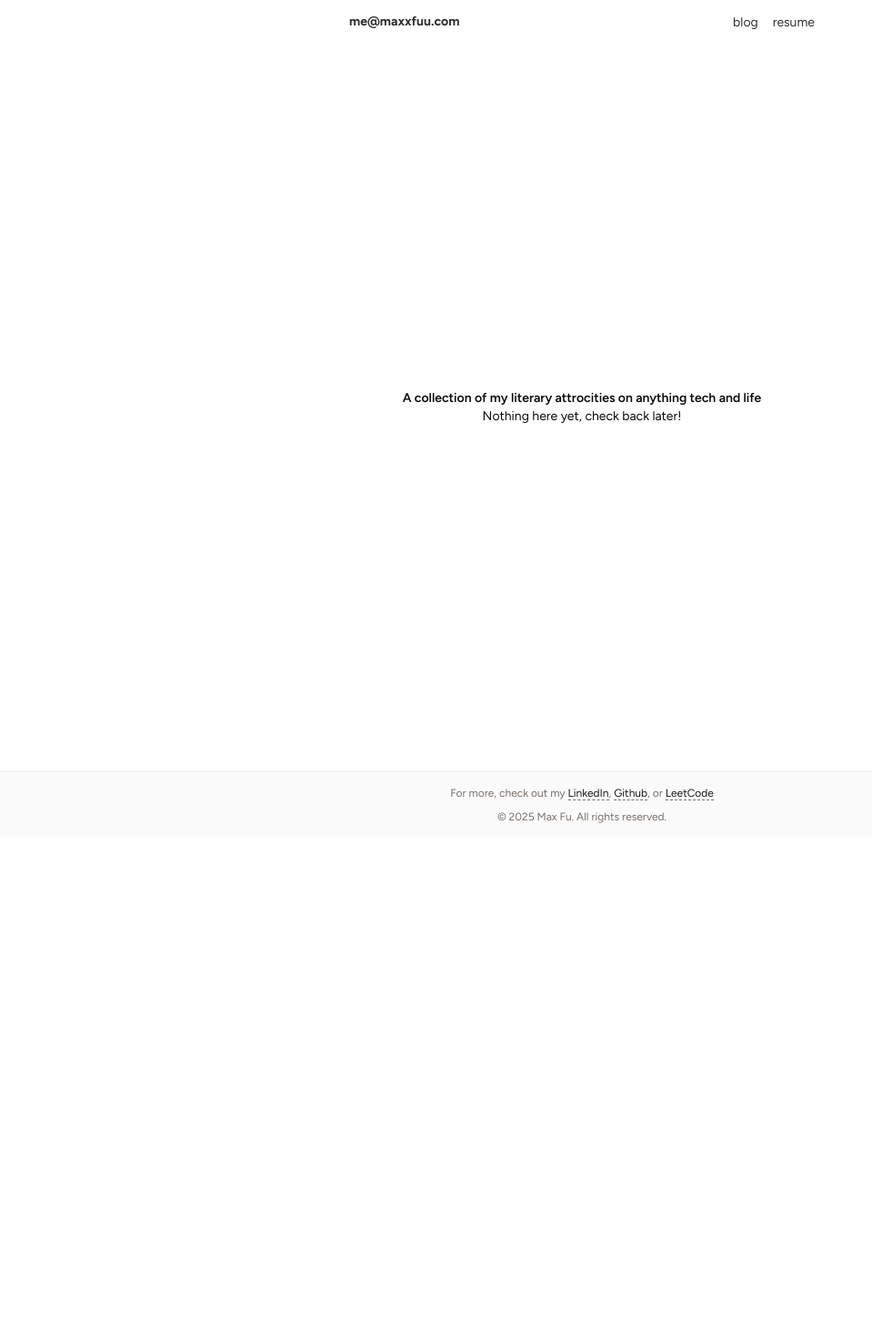
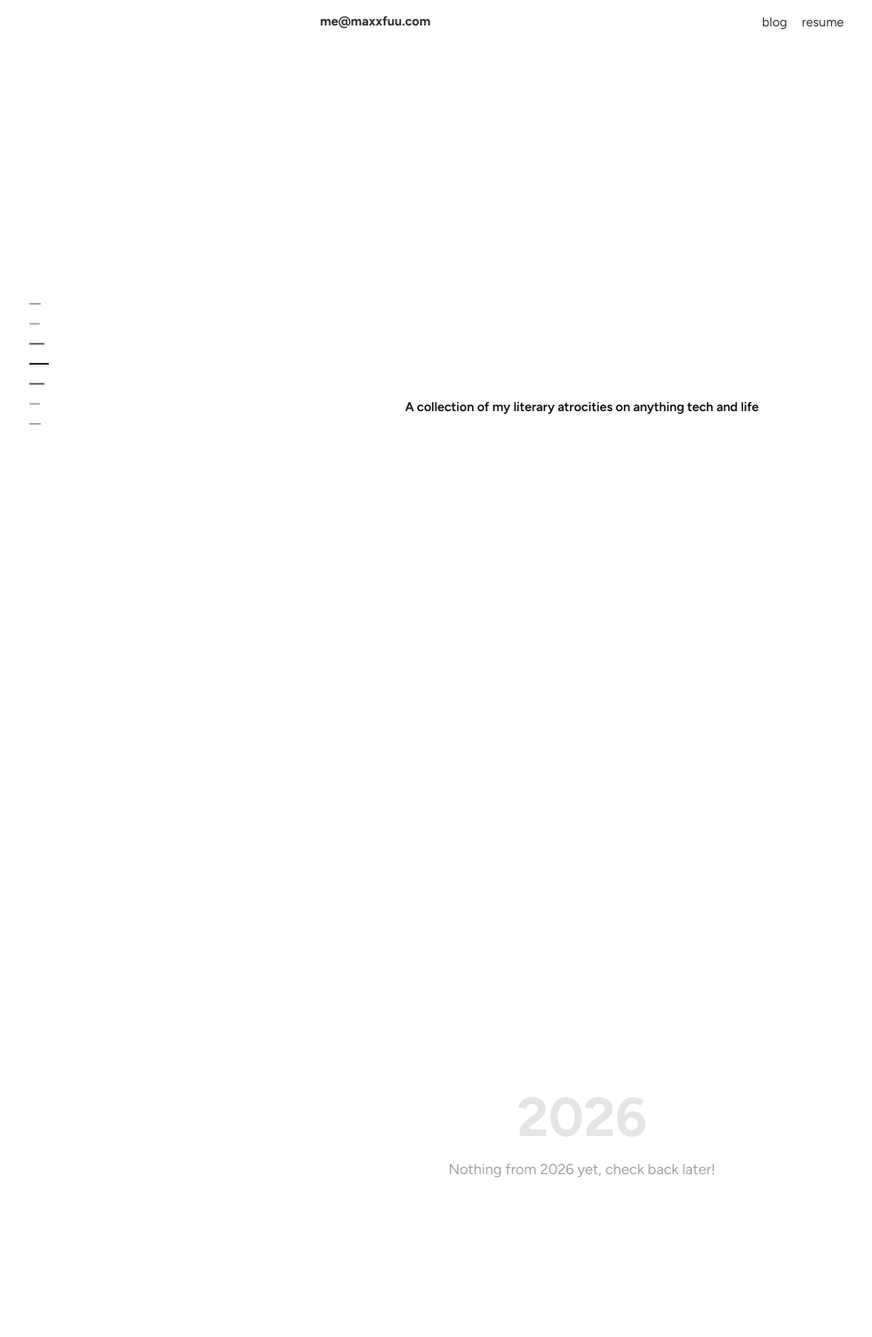
Before and after one commit to maxxfuu/dot-com-v2, a Next.js app: page /blog in a window 1280 px wide. Shown: the top 1470 px of the page at 91% size, without its empty margins (0-959 px from the left). Before the commit the page ends 921 px from the top, so only its background shows below. Built offline with nearby package versions, Linux system fonts and the light colour scheme.

Commit message:
updated hero, and added new blog navigation component.

```diff
--- /dev/null
+++ b/app/blog/components/nav-sidebar.tsx
@@ -0,0 +1,149 @@
+"use client";
+
+import { useState, useEffect, useRef } from "react";
+import { cn } from "@/lib/utils";
+
+interface NavItem {
+  year: number;
+  sectionId: string;
+}
+
+const navItems: NavItem[] = [
+  { year: 2026, sectionId: "section-2026" },
+  { year: 2025, sectionId: "section-2025" },
+  { year: 2024, sectionId: "section-2024" },
+  { year: 2023, sectionId: "section-2023" },
+  { year: 2022, sectionId: "section-2022" },
+  { year: 2021, sectionId: "section-2021" },
+  { year: 2020, sectionId: "section-2020" },
+];
+
+export function NavSidebar() {
+  const [activeIndex, setActiveIndex] = useState(2); // Default to 2024
+  const [isHovered, setIsHovered] = useState(false);
+  const [scrollProgress, setScrollProgress] = useState<number[]>(
+    navItems.map((_, i) => (i === 2 ? 1 : 0.3))
+  );
+  const sidebarRef = useRef<HTMLDivElement>(null);
+
+  useEffect(() => {
+    const handleScroll = () => {
+      const sections = navItems.map((item) =>
+        document.getElementById(item.sectionId)
+      );
+
+      const scrollPosition = window.scrollY + window.innerHeight / 2;
+      const docHeight = document.documentElement.scrollHeight - window.innerHeight;
+      const scrollPercent = window.scrollY / docHeight;
+
+      // Calculate which section is most visible
+      let newActiveIndex = 0;
+      let closestDistance = Infinity;
+
+      sections.forEach((section, index) => {
+        if (section) {
+          const rect = section.getBoundingClientRect();
+          const sectionMiddle = rect.top + rect.height / 2;
+          const distance = Math.abs(sectionMiddle - window.innerHeight / 2);
+
+          if (distance < closestDistance) {
+            closestDistance = distance;
+            newActiveIndex = index;
+          }
+        }
+      });
+
+      // If no sections found, use scroll percentage to determine active
+      if (!sections.some((s) => s)) {
+        newActiveIndex = Math.min(
+          Math.floor(scrollPercent * navItems.length),
+          navItems.length - 1
+        );
+      }
+
+      setActiveIndex(newActiveIndex);
+
+      // Update progress values for each bar
+      const newProgress = navItems.map((_, index) => {
+        const distanceFromActive = Math.abs(index - newActiveIndex);
+        if (distanceFromActive === 0) return 1;
+        if (distanceFromActive === 1) return 0.6;
+        if (distanceFromActive === 2) return 0.2;
+        return 0.25;
+      });
+
+      setScrollProgress(newProgress);
+    };
+
+    window.addEventListener("scroll", handleScroll, { passive: true });
+    handleScroll(); // Initial call
+
+    return () => window.removeEventListener("scroll", handleScroll);
+  }, []);
+
+  const handleClick = (index: number) => {
+    const section = document.getElementById(navItems[index].sectionId);
+    if (section) {
+      section.scrollIntoView({ behavior: "smooth" });
+    }
+  };
+
+  return (
+    <nav
+      ref={sidebarRef}
+      className="fixed left-8 top-1/2 -translate-y-1/2 z-50 flex flex-col transition-all duration-300 ease-out"
+      style={{ gap: isHovered ? "12px" : "2px" }}
+      onMouseEnter={() => setIsHovered(true)}
+      onMouseLeave={() => setIsHovered(false)}
+    >
+      {navItems.map((item, index) => {
+        const progress = scrollProgress[index];
+        const isActive = index === activeIndex;
+
+        // Bar width based on progress (16px to 32px)
+        const barWidth = 10 + progress * 12;
+        // Opacity based on progress
+        const opacity = 0.2 + progress * 0.8;
+
+        return (
+          <button
+            key={item.year}
+            onClick={() => handleClick(index)}
+            className="relative flex items-center justify-center h-5 cursor-pointer group"
+            style={{ width: "40px" }}
+            aria-label={`Navigate to ${item.year}`}
+          >
+            {/* Bar (default state) */}
+            <div
+              className={cn(
+                "absolute left-0 bg-neutral-800 dark:bg-neutral-200 rounded-full transition-all duration-200 ease-out",
+                isHovered && "opacity-0 blur-md scale-0"
+              )}
+              style={{
+                width: `${barWidth}px`,
+                height: "2.5px",
+                opacity: isHovered ? 0 : opacity,
+              }}
+            />
+
+            {/* Year label (hover state) - emerges from left where bars are */}
+            <span
+              className={cn(
+                "absolute left-0 text-sm font-medium transition-all duration-200 ease-out whitespace-nowrap",
+                isHovered
+                  ? "opacity-100 blur-0 scale-100"
+                  : "opacity-0 blur-md scale-0",
+                isActive
+                  ? "text-neutral-900 dark:text-neutral-100 font-semibold"
+                  : "text-neutral-400 dark:text-neutral-500"
+              )}
+              style={{ transformOrigin: "left center" }}
+            >
+              {item.year}
+            </span>
+          </button>
+        );
+      })}
+    </nav>
+  );
+}
--- a/app/blog/page.tsx
+++ b/app/blog/page.tsx
@@ -1,8 +1,32 @@
+import { NavSidebar } from "./components/nav-sidebar";
+
+const years = [2026, 2025, 2024, 2023, 2022, 2021, 2020];
+
 export default function Blog() {
   return (
-    <div className="min-h-screen flex flex-col justify-center items-center">
-      <h1 className="text-sm font-semibold">A collection of my literary attrocities on anything tech and life</h1>
-      <p className="text-sm">Nothing here yet, check back later! </p>
-    </div>
-  )
+    <>
+      <NavSidebar />
+      <div className="min-h-screen flex flex-col justify-center items-center">
+        <h1 className="text-sm font-semibold">
+          A collection of my literary atrocities on anything tech and life
+        </h1>
+      </div>
+
+      {/* Year sections for scroll navigation */}
+      {years.map((year) => (
+        <section
+          key={year}
+          id={`section-${year}`}
+          className="min-h-screen flex flex-col justify-center items-center px-8"
+        >
+          <h2 className="text-6xl font-bold text-neutral-200 dark:text-neutral-800">
+            {year}
+          </h2>
+          <p className="mt-4 text-neutral-400 dark:text-neutral-500 text-center max-w-md">
+            Nothing from {year} yet, check back later!
+          </p>
+        </section>
+      ))}
+    </>
+  );
 }
--- a/app/page.tsx
+++ b/app/page.tsx
@@ -4,23 +4,26 @@ import Link from "next/link";
 
 export default function Page() {
   return (
-    <div className="max-w-xl mx-auto tracking-tight my-18 px-8">
+    <div className="max-w-2xl mx-auto tracking-tight my-24 px-8">
       <div className="flex flex-col">
-        <h1>hey, im max!</h1>
-        <p>im a{" "}
-          <Link href="https://www.ucmerced.edu/" target="_blank">
-            <span className="inline-flex items-center text-primary border-b border-dashed border-muted-foreground cursor-pointer">student</span>,{" "}
+        <h1 className="text-4xl">i'm <span className="font-bold">max</span>{", a "}
+          <Link href="https://www.linkedin.com/in/maxxfuu" target="_blank">
+            <span className="inline-flex items-center text-primary border-b border-dashed border-muted-foreground cursor-pointer">software engineer*</span>{" "}
           </Link>
+          obsessed with design, web developement, and systems programming.
+        </h1>
+        <p className="font-normal text-gray-500 my-8 max-w-xl">
+          * im a {" full-time "}
           <Link href="https://www.linkedin.com/in/maxxfuu" target="_blank">
-            <span className="inline-flex items-center text-primary border-b border-dashed border-muted-foreground cursor-pointer">software engineer</span>,{" "}
-          </Link>
-          <span className="inline-flex items-center text-primary border-b border-dashed border-muted-foreground">entrepreneur</span>{", "}
-          and{" "}
+            <span className="inline-flex items-center text-gray-500 border-b border-dashed border-muted-foreground cursor-pointer">student</span>
+          </Link>, and when i'm not studying or building, i'm experimenting with new recipes, pursuing {" "}
           <Link href="https://www.instagram.com/max_lyfts" target="_blank">
-            <span className="inline-flex items-center text-primary border-b border-dashed border-muted-foreground cursor-pointer">powerlifter</span>
-          </Link>
+            <span className="inline-flex items-center text-gray-500 border-b border-dashed border-muted-foreground cursor-pointer">powerlifting</span>
+          </Link>,
+         and occasionally snowboarding.
         </p>
       </div>
+
       <br />
       <Experience />
       <Projects />
--- a/components/experience.tsx
+++ b/components/experience.tsx
@@ -40,7 +40,7 @@ export function Experience() {
                 Co-founder to a <span className="font-semibold">Productivity Platform</span>
               </TimelineTitle>
               <TimelineDescription>
-                Bootstrapped a SaaS company and scaling it to 10k MRR
+                Bootstrapping my way to 10k MRR
               </TimelineDescription>
             </TimelineContent>
           </MotionTimelineItem>
--- a/components/navbar.tsx
+++ b/components/navbar.tsx
@@ -2,7 +2,8 @@ import Link from "next/link";
 
 export function Navbar() {
   return (
-    <nav className="flex max-w-xl mx-auto justify-between items-center sticky h-12 top-0 z-50 bg-background/95 opacity-85 backdrop-blur px-8">
+    <nav className="max-w-full sticky top-0 z-50 bg-background/95 opacity-85 backdrop-blur">
+      <div className="max-w-xl mx-auto flex justify-between items-center h-12">
         <Link href="/" className="text-sm font-bold">me@maxxfuu.com</Link>
         <ul className="flex space-x-4">
           <li>
@@ -12,6 +13,7 @@ export function Navbar() {
             <Link href="/resume.pdf" target="_blank" className="text-sm">resume</Link>
           </li>
         </ul>
+      </div>
     </nav>
   );
 }
```
Lines whose indentation alone changed are shown as unchanged.
